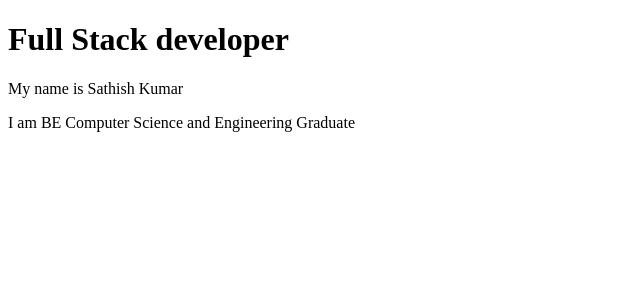
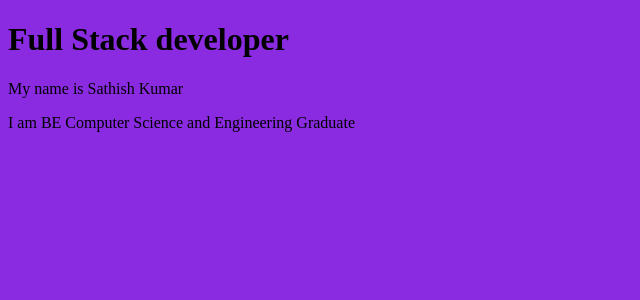
Before and after one commit to Sathish-0987/sathish-portfolio, a React app in the folder frontend/: page / in a window 1280 px wide. Shown: the top 300 px of the page, without its empty margins (0-640 px from the left). Built offline with nearby package versions, Linux system fonts and the light colour scheme; the HTML template or start-up script is replaced by a standard one.

Commit message:
Changed the Background Color

```diff
--- /dev/null
+++ b/frontend/src/components/Home.css
@@ -0,0 +1,3 @@
+body {
+     background-color: blueviolet;
+}
--- a/frontend/src/components/Home.jsx
+++ b/frontend/src/components/Home.jsx
@@ -1,4 +1,5 @@
 import React from 'react'
+import './Home.css'
 
 export default function Home() {
   return (
```
